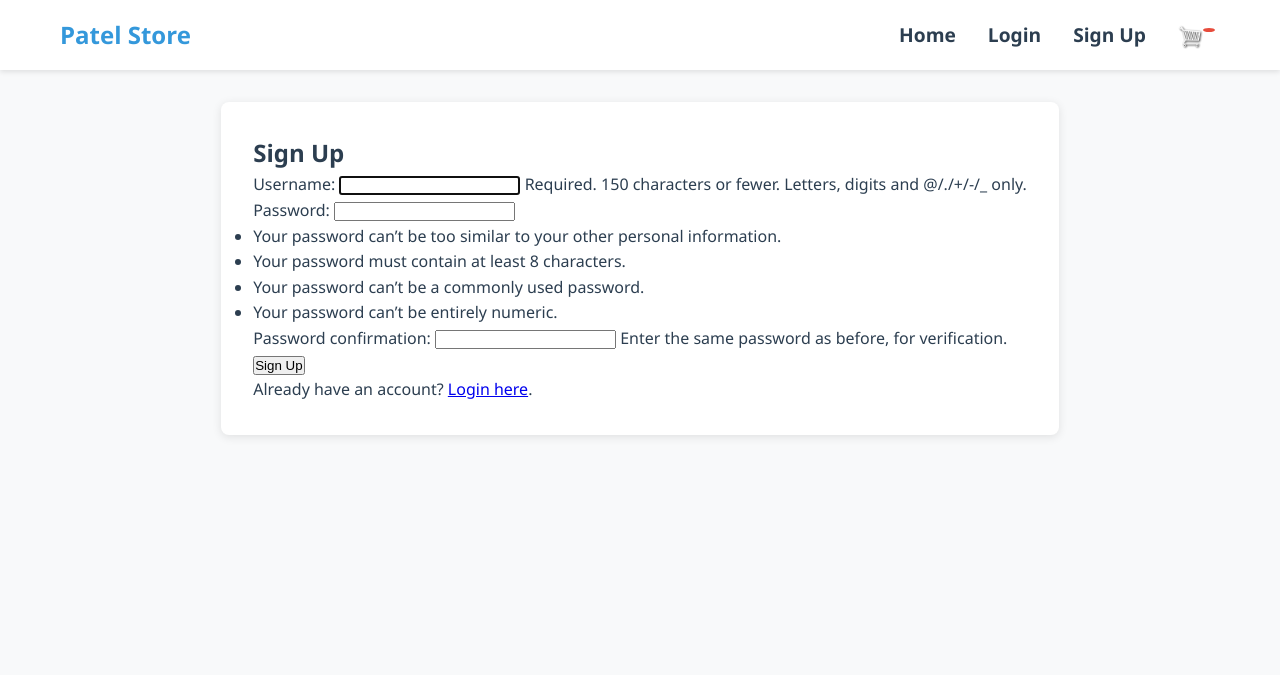
After one commit to meet1412/E-commerce-Website-using-Django, a Django app: page /signup/ in a window 1280 px wide. The commit adds this page. Shown: the top 675 px of the page. Run offline with Django 5.2, Linux system fonts and the light colour scheme.

Commit message:
login functionality added

```diff
--- a/ecom/ecom/settings.py
+++ b/ecom/ecom/settings.py
@@ -129,3 +129,7 @@ MEDIA_ROOT = os.path.join(BASE_DIR, 'static/images')
 # https://docs.djangoproject.com/en/5.0/ref/settings/#default-auto-field
 
 DEFAULT_AUTO_FIELD = 'django.db.models.BigAutoField'
+
+# Authentication Redirects
+LOGIN_REDIRECT_URL = 'home'
+LOGOUT_REDIRECT_URL = 'home'
--- a/ecom/store/templates/store/main.html
+++ b/ecom/store/templates/store/main.html
@@ -24,7 +24,12 @@
                     <li>
                         <a href="{% url 'home' %}">Home</a>
                     </li>
-                    <li><a href="#">Login</a></li>
+                    {% if user.is_authenticated %}
+                        <li><a href="{% url 'logout' %}">Logout</a></li>
+                    {% else %}
+                    <li><a href="{% url 'login' %}">Login</a></li>
+                    <li><a href="{% url 'signup' %}">Sign Up</a></li>
+                    {% endif %}
                     <li><a href="{% url 'cart' %}">
                             <img id="cart-icon" src="{% static 'images/cart.png' %}" height="10" width="10">
                             <p id="cart-total">{{cartItems}}</p>
--- /dev/null
+++ b/ecom/store/templates/store/signup.html
@@ -0,0 +1,12 @@
+{% extends 'store/main.html' %}
+{% block content %}
+<div class="form-box">
+    <h2>Sign Up</h2>
+    <form method="post">
+        {% csrf_token %}
+        {{ form.as_p }}
+        <button type="submit">Sign Up</button>
+    </form>
+    <p>Already have an account? <a href="{% url 'login' %}">Login here</a>.</p>
+</div>
+{% endblock %}
--- a/ecom/store/urls.py
+++ b/ecom/store/urls.py
@@ -1,4 +1,5 @@
 from django.urls import path
+from django.contrib.auth import views as auth_views
 from . import views
 
 urlpatterns = [
@@ -8,4 +9,7 @@ urlpatterns = [
 	path('checkout/', views.checkout, name="checkout"),
     path('update_item/', views.updateItem, name="update_item"),
 	path('process_order/', views.processOrder, name="process_order"),
+ 	path('login/', auth_views.LoginView.as_view(template_name='store/login.html'), name='login'),
+    path('logout/', auth_views.LogoutView.as_view(next_page='home'), name='logout'),
+    path('signup/', views.signup, name='signup'),
 ]
--- a/ecom/store/views.py
+++ b/ecom/store/views.py
@@ -3,8 +3,27 @@ from .models import *
 from django.http import JsonResponse
 import json
 import datetime
+from django.shortcuts import render, redirect
+from django.contrib.auth.forms import UserCreationForm
+from django.contrib.auth import login
+from .models import Customer
 
 # Create your views here.
+def signup(request):
+    if request.method == 'POST':
+        form = UserCreationForm(request.POST)
+        if form.is_valid():
+            user = form.save()
+            login(request, user)
+            # Create a customer profile for the new user
+            Customer.objects.create(user=user, name=user.username, email=user.email)
+            return redirect('home')
+    else:
+        form = UserCreationForm()
+    return render(request, 'store/signup.html', {'form': form})
+
+
+
 def home(request):
     if request.user.is_authenticated:
         customer = request.user.customer
```
Also changed, not shown: ecom/store/templates/store/login.html (added, +12 -0 lines), ecom/db.sqlite3.
